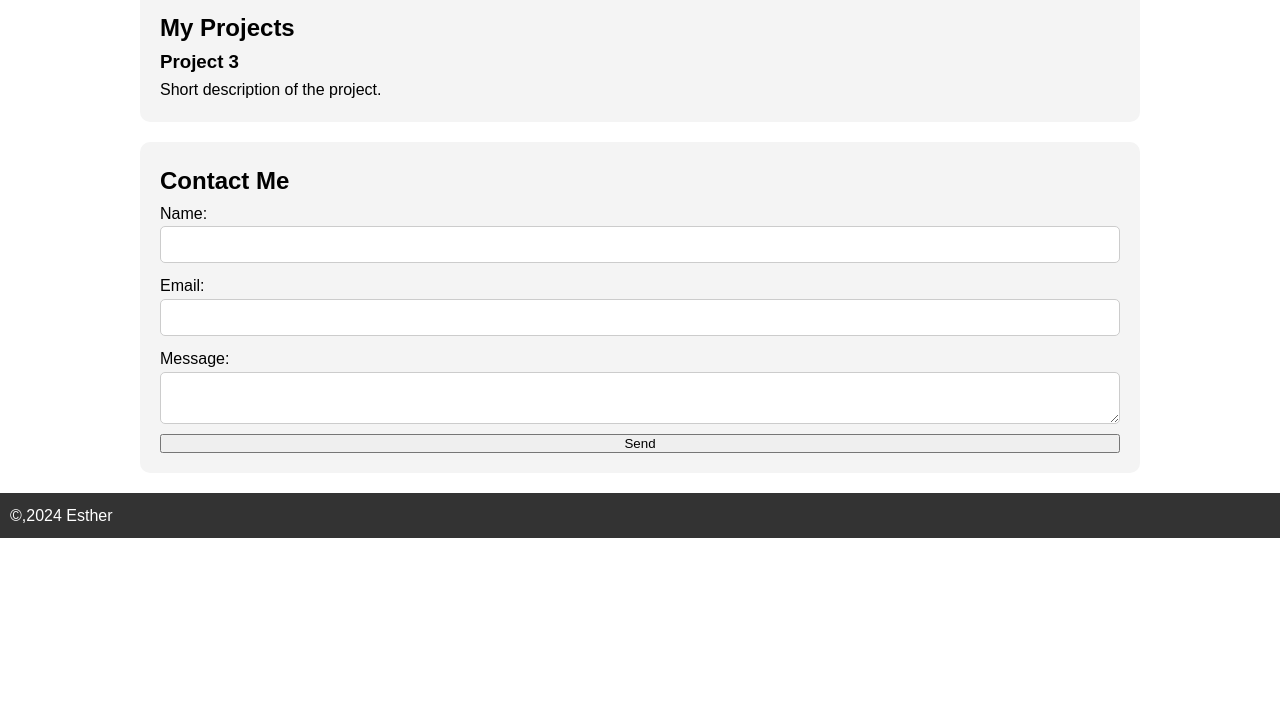
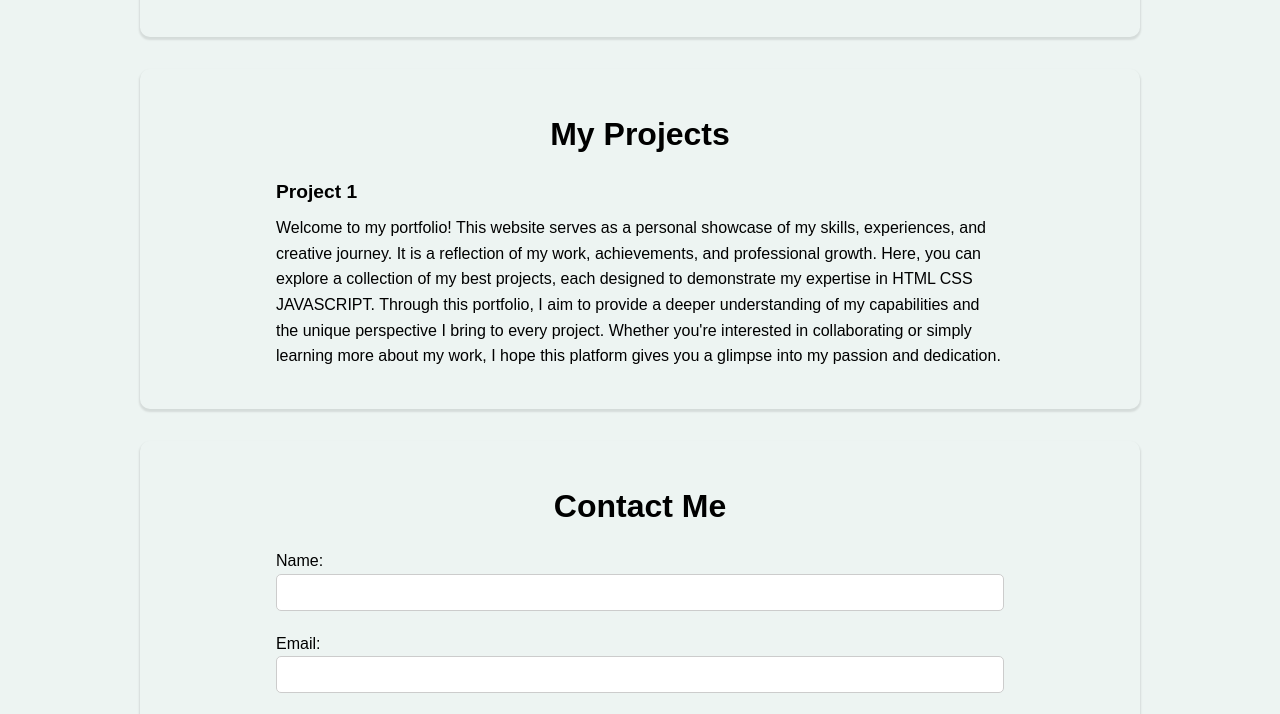
Before and after one commit to esther384/My-Portfolio, a plain HTML site: page index.html in a window 1280 px wide. Shown: the part 735-1449 px from the top of the page. Before the commit the page ends 1273 px from the top, so only its background shows below. Drawn offline with Linux system fonts and the light colour scheme.

Commit message:
added update

```diff
--- a/assets/css/style.css
+++ b/assets/css/style.css
@@ -8,6 +8,7 @@ body{
     font-family:Arial, sans-serif;
     line-height: 1.6;
     scroll-behavior: smooth;
+    background-color: #EDF4F2;
 }
 
 header{
@@ -105,33 +106,80 @@ border-radius: 20px;
 }
 
 #about, #projects, #contact{
-    background-color:#f4f4f4;
-    padding:20px;
+    /* background-color:#ffffff; */
+    padding:40px;
     border-radius:10px;
+    margin-bottom: 2rem;
+    box-shadow:0 2px 2px 1px rgba(0, 0, 0, .1);
+}
+.about-section, .projects-section{
+    text-align: center;
+}
+.about-section h2, .projects-section h2, .contact-section h2{
+    font-size: 2rem;
+    margin-bottom: 1rem;
+}
+.about-section p{
+    padding: 0 6rem;
+}
+.projects-section .project-gallery{
+width: 100%;
+text-align: start;
+padding: 0 6rem;
+}
+.projects-section .project-gallery h3{
+    font-size: 1.2rem;
+    margin-bottom: 0.5rem;
+}
+
+.contact-section{
+
+    text-align: center;
 }
 .project{
     margin:15px 0;
 }
-footer{
-    background:#333;
-    color:#fff;
-    border:none;
-    padding:10px;
-    cursor:pointer;
-}
-button:hover{
-    background-color:#555;
+button{
+    width: 100%;
+    padding: 10px;
+    border: none;
+    background-color: #31473A;
+    border-radius:5px;
+margin: 15px 0;
+color: #fff;
+font-weight: 600;
+
+
 }
 form{
-    display:flex;
-    flex-direction:column;
+padding: 0 6rem;
+
+   width: 100%;
+   text-align: left;
+
 }
 form label{
     margin:10x 0 5px;
 }
 form input, form textarea{
+    display: block;
+    width: 100%;
     padding:10px;
-    margin-bottom:10px;
+    margin-bottom:20px;
     border:1px solid #ccc;
     border-radius:5px;
+    resize: none;
 }
+form input:focus , form textarea:focus{
+    border: none;
+    outline-color: #31473A;
+}
+footer{
+    background:#31473A;
+    color:#fff;
+    border:none;
+    padding:10px;
+    cursor:pointer;
+    text-align: center;
+    margin-top: 4rem;
+}
--- a/index.html
+++ b/index.html
@@ -51,8 +51,10 @@
         <h2>My Projects</h2>
         <div class="project-gallery">
             <div class="projecct-card">
-                <h3>Project 3</h3>
-                <p>Short description of the project.</p>
+                <h3>Project 1</h3>
+                <p>Welcome to my portfolio! This website serves as a personal showcase of my skills, experiences, and creative journey. It is a reflection of my work, achievements, and professional growth. Here, you can explore a collection of my best projects, each designed to demonstrate my expertise in  HTML CSS JAVASCRIPT.
+
+                    Through this portfolio, I aim to provide a deeper understanding of my capabilities and the unique perspective I bring to every project. Whether you're interested in collaborating or simply learning more about my work, I hope this platform gives you a glimpse into my passion and dedication.</p>
             </div>
         </div>
     </section>
@@ -65,7 +67,7 @@
             <label for="email">Email:</label>
             <input type="email" id="email" name="email" requied>
             <label for="message">Message:</label>
-            <textarea id="message"name="message"required></textarea>
+            <textarea id="message"name="message"required rows="10"></textarea>
             <button type="submit">Send</button>
 
         </form>
```
